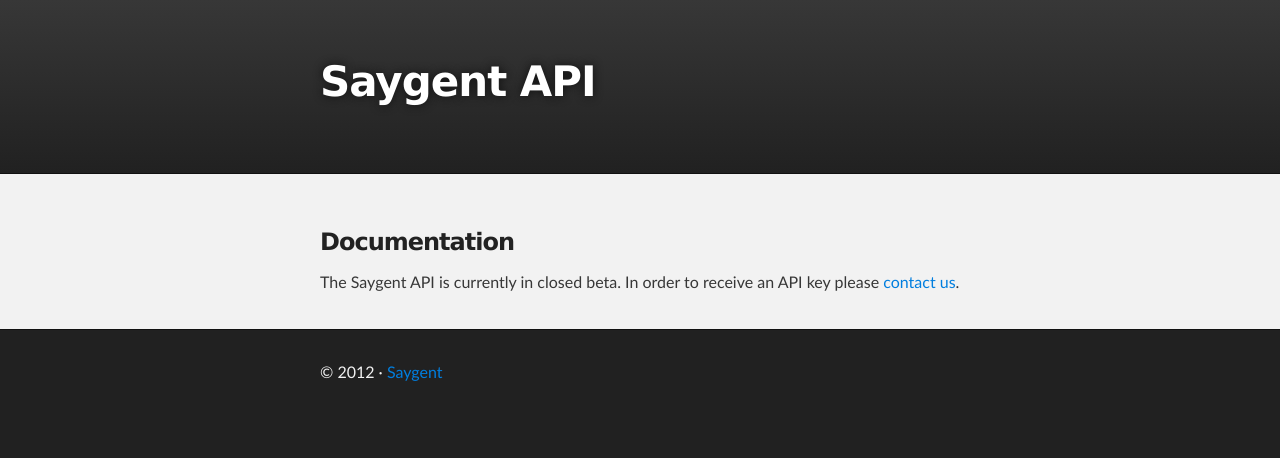
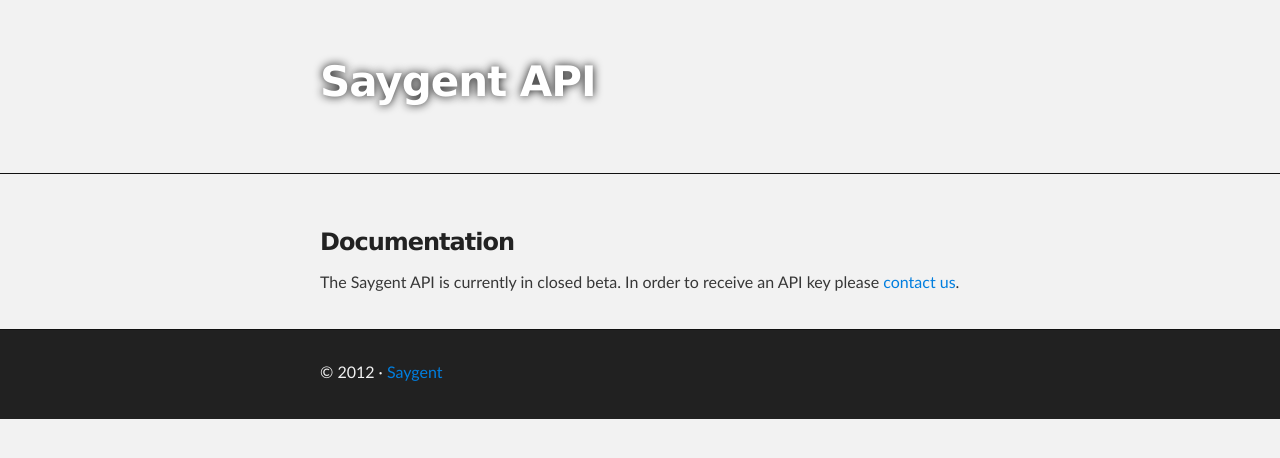
Before and after one commit to Sayhired/saygent-api.github.com, a plain HTML site: page index.html in a window 1280 px wide. Drawn offline with Linux system fonts and the light colour scheme.

Commit message:
Update stylesheets/stylesheet.css

```diff
--- a/stylesheets/stylesheet.css
+++ b/stylesheets/stylesheet.css
@@ -58,7 +58,7 @@ Theme Styles
 body {
   box-sizing: border-box;
   color:#373737;
-  background: #212121;
+  background: #f2f2f2;
   font-size: 16px;
   font-family: 'Myriad Pro', Calibri, Helvetica, Arial, sans-serif;
   line-height: 1.5;
@@ -292,15 +292,6 @@ Full-Width Styles
   border-bottom-right-radius: 2px;
 }
 
-#header_wrap {
-  background: #212121;
-  background: -moz-linear-gradient(top, #373737, #212121);
-  background: -webkit-linear-gradient(top, #373737, #212121);
-  background: -ms-linear-gradient(top, #373737, #212121);
-  background: -o-linear-gradient(top, #373737, #212121);
-  background: linear-gradient(top, #373737, #212121);
-}
-
 #header_wrap .inner {
   padding: 50px 10px 30px 10px;
 }
```
